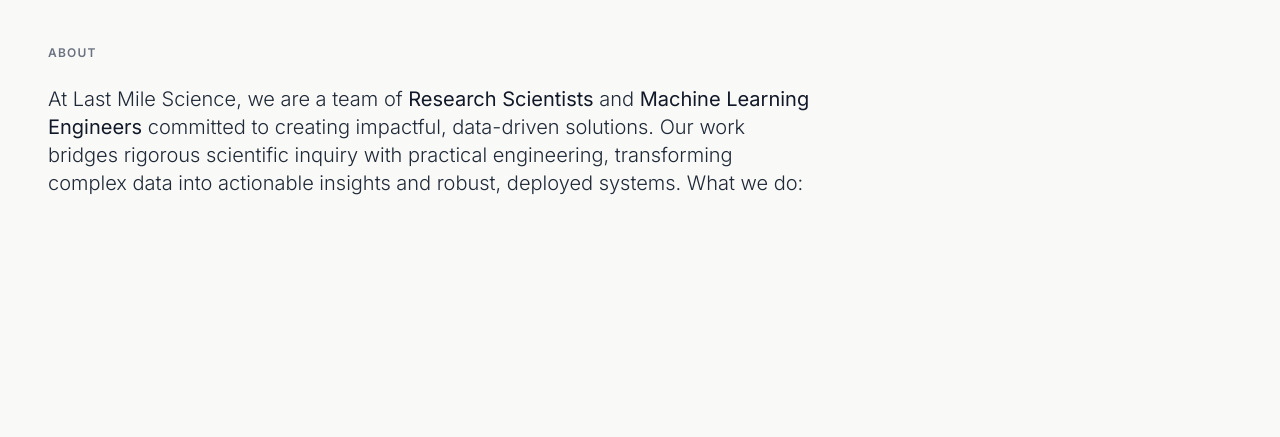
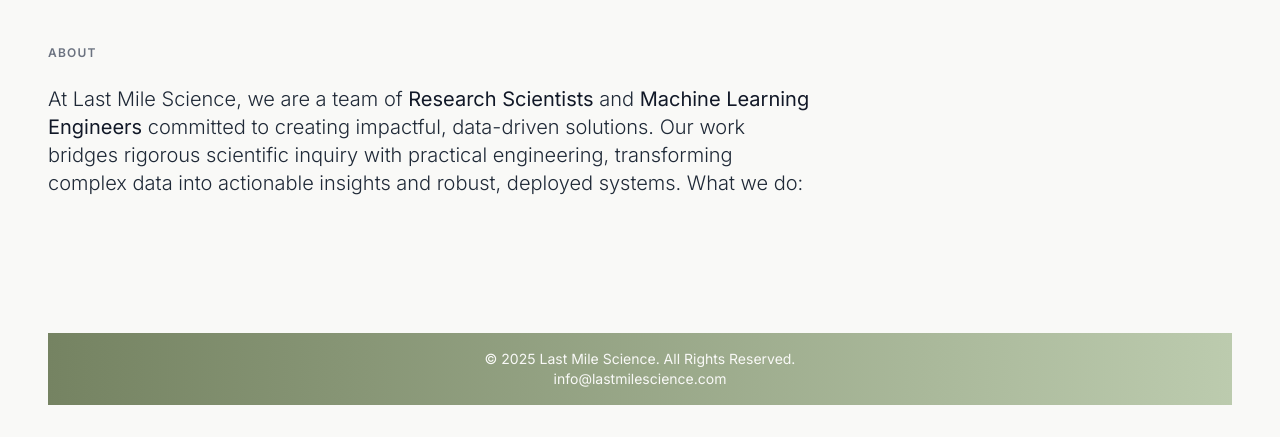
Before and after one commit to lastmilescience/lastmilescience.com, a plain HTML site: page html/index.html in a window 1280 px wide. Shown: the part 363-800 px from the top of the page. Drawn offline with nearby package versions, Linux system fonts and the light colour scheme.

Commit message:
fix typo

```diff
--- a/html/styles.css
+++ b/html/styles.css
@@ -105,7 +105,7 @@
 }
 
 footer {
-    background-color: linear-gradient(to right, var(--green-dark), var(--green-light));
+    background-image: linear-gradient(to right, var(--green-dark), var(--green-light));
     color: var(--bg-main);
     padding: 16px;
     text-align: center;
```
